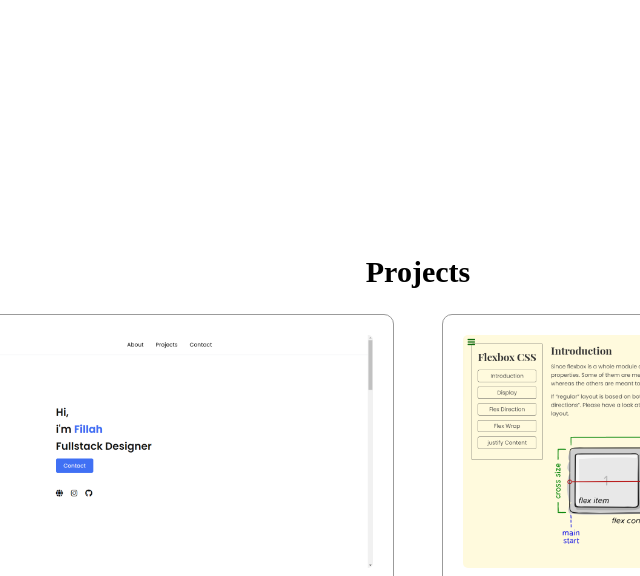
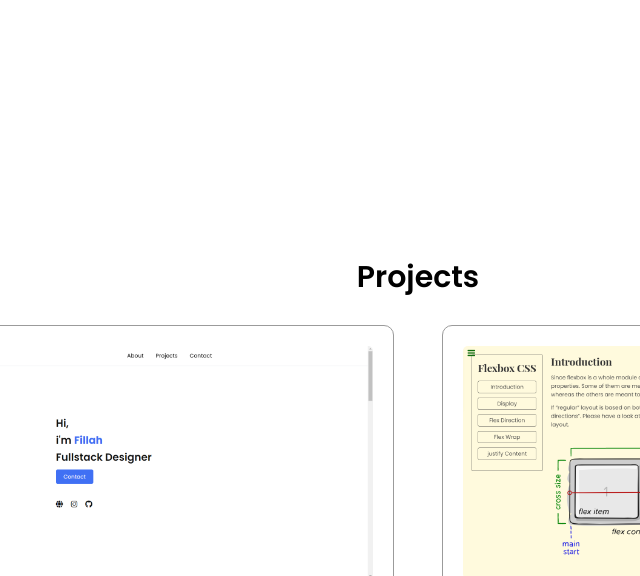
Before and after one commit to fillahalfatih/fcc-portfolio, a plain HTML site: page index.html in a window 1280 px wide. Shown: the part 570-1146 px from the top of the page, without its empty margins (222-862 px from the left). Drawn offline with Linux system fonts and the light colour scheme.

Commit message:
add google font API

```diff
--- a/style.css
+++ b/style.css
@@ -1,3 +1,5 @@
+@import url('https://fonts.googleapis.com/css2?family=Playfair+Display:wght@400;500;600;700;800&family=Poppins:wght@200;300;400;500;600;700;800&display=swap');
+
 * {
     box-sizing: border-box;
     font-family: Poppins;
```
